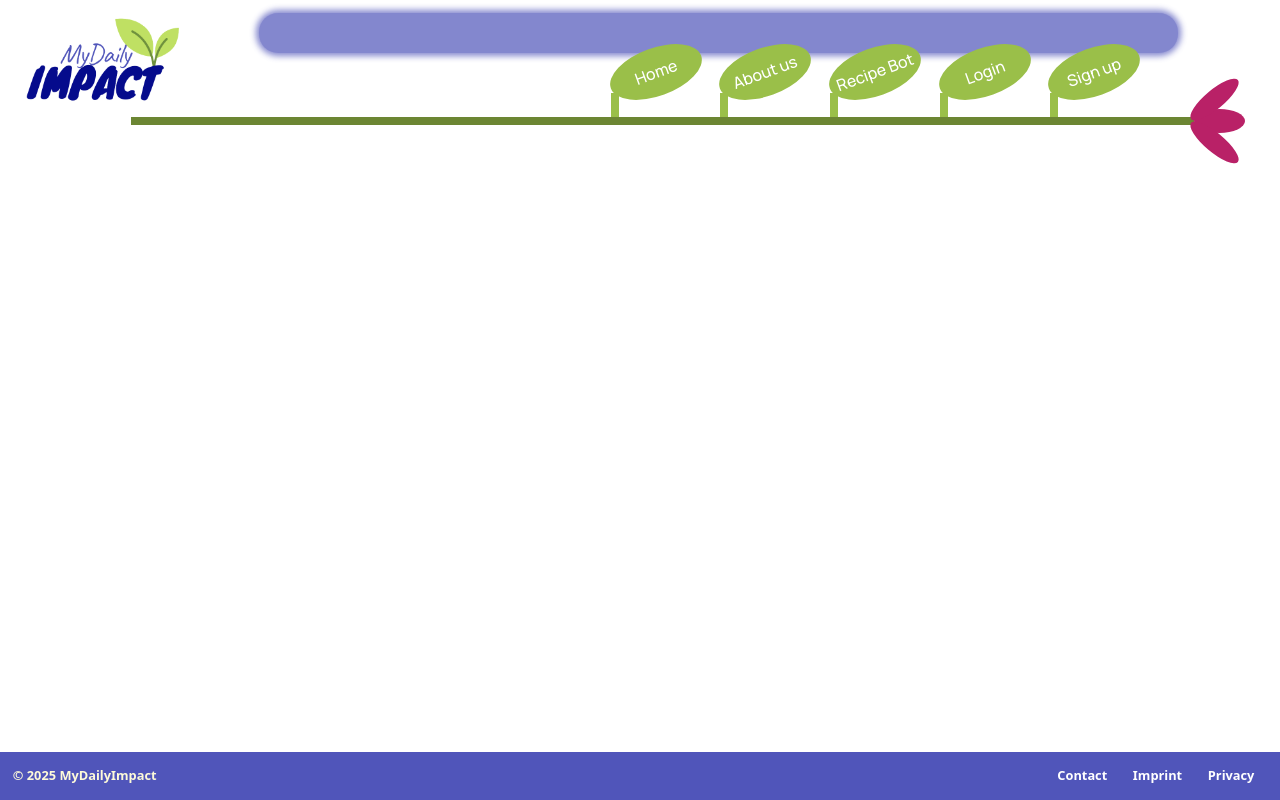
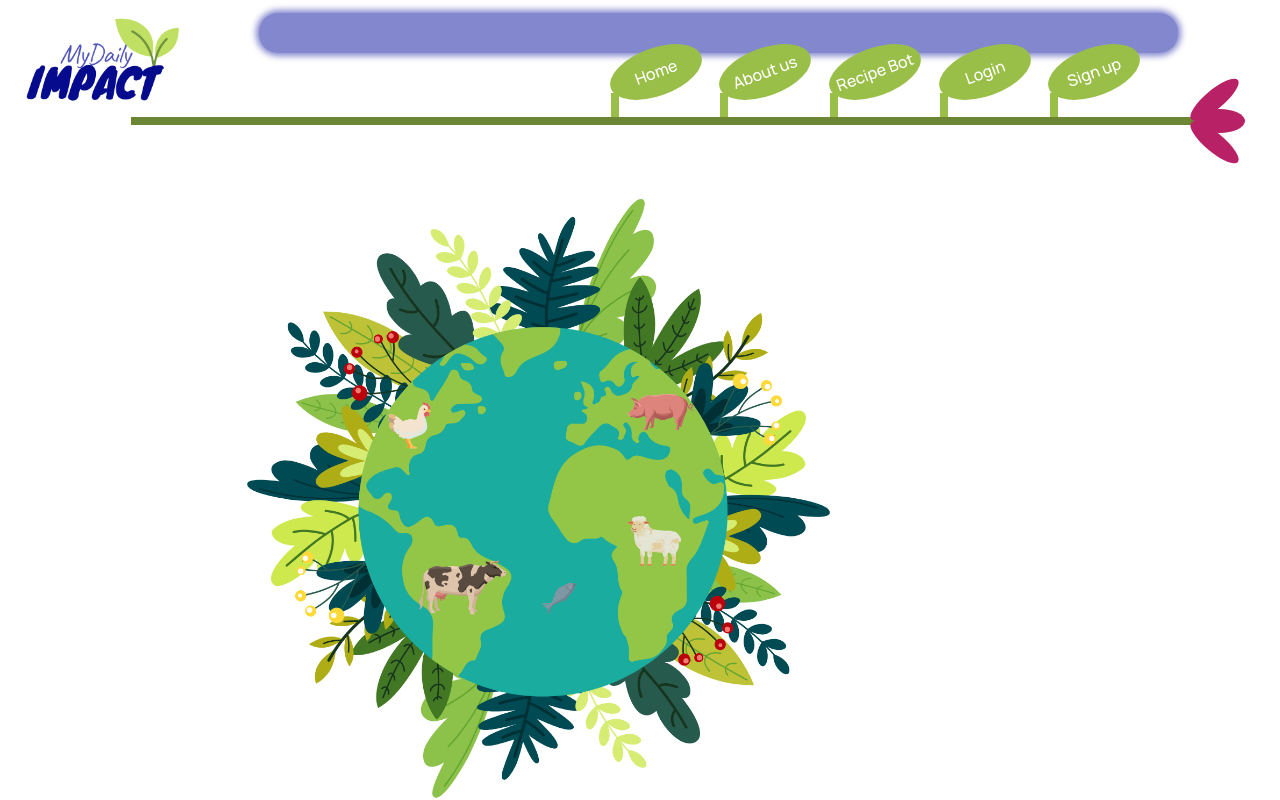
Before and after one commit to TechLabs-Remote-Bootcamp/WS24-MyDailyImpact, a React (Vite) app in the folder mdi-react/: page /meal-history in a window 1280 px wide. Shown: the top 800 px of the page. Built offline with nearby package versions, Linux system fonts and the light colour scheme; a web font is replaced by a local one.

Commit message:
docs: added folders and pages for user logged in

```diff
--- a/mdi-react/src/App.jsx
+++ b/mdi-react/src/App.jsx
@@ -9,12 +9,14 @@ import About from "../src/components/pages/About/About";
 import RecipeBot from "../src/components/pages/RecipeBot/RecipeBot";
 import Login from "../src/components/pages/Login/Login";
 import SignUp from "../src/components/pages/SignUp/SignUp";
-// import Navbar from "../src/components/core/Navbar/Navbar";
 import ContactUs from "./components/pages/ContactUs/ContactUs";
 import Imprint from "../src/components/pages/Imprint/Imprint";
 import Privacy from "../src/components/pages/Privacy/Privacy";
+import ForgotPassword from "../src/components/pages/ForgotPassword/ForgotPassword";
 import Dashboard from "../src/components/pages/Dashboard/Dashboard";
-import ForgotPassword from "../src/components/pages/ForgotPassword/ForgotPassword";
+import MealLog from "../src/components/pages/MealLog/MealLog";
+import MealHistory from "../src/components/pages/MealHistory/MealHistory";
+import Profile from "../src/components/pages/Profile/Profile";
 
 export default function App() {
   return (
@@ -22,9 +24,6 @@ export default function App() {
       <div className="head">
         <Header />
       </div>
-      {/* <div className="navbarFlower">
-        <Navbar /> */}
-      {/* </div> */}
       <div className="content">
         <Routes className="content">
           <Route path="/" element={<Home />}></Route>
@@ -38,6 +37,9 @@ export default function App() {
           <Route path="/recipeBot" element={<RecipeBot />}></Route>
           <Route path="/forgot-password" element={<ForgotPassword />}></Route>
           <Route path="/dashboard" element={<Dashboard />}></Route>
+          <Route path="/meal-log" element={<MealLog />}></Route>
+          <Route path="/meal-history" element={<MealHistory />}></Route>
+          <Route path="/profile" element={<Profile />}></Route>
         </Routes>
       </div>
       <div className="foot">
--- a/mdi-react/src/components/core/Header/Header.jsx
+++ b/mdi-react/src/components/core/Header/Header.jsx
@@ -2,7 +2,7 @@ import styles from "./Header.module.scss";
 import logo from "../../../images/MDI_logo.png";
 import { NavLink, useNavigate } from "react-router-dom";
 import { Dropdown } from "react-bootstrap";
-import { useState } from "react";
+import { useState, useEffect } from "react";
 import { useAuth } from "../../../hooks/useAuth";
 
 export default function Header() {
@@ -10,17 +10,15 @@ export default function Header() {
   const { isAuthenticated, user, logout } = useAuth();
   const navigate = useNavigate();
 
+  const [authState, setAuthState] = useState(isAuthenticated);
+
+  useEffect(() => {
+    setAuthState(isAuthenticated);
+  }, [isAuthenticated]);
+
+  const renderNavItems = () => {
+    if (authState) {
       return (
-    <>
-      <header id={styles["header-desktop"]}>
-        <div className={styles.desktopHead}>
-          <div className={styles["flower-header-grid"]}>
-            <NavLink to="/" className={styles.logo}>
-              <img src={logo} />
-            </NavLink>
-            <div className={styles["heaven-stripe"]}></div>
-            <nav className={styles.leaves}>
-              {isAuthenticated ? (
         <>
           <li className={styles.single}>
             <NavLink to="/dashboard" className={styles["leaf-surface"]}>
@@ -35,10 +33,7 @@ export default function Header() {
             <div className={styles["leaf-stem"]}></div>
           </li>
           <li className={styles.single}>
-                    <NavLink
-                      to="/meal-history"
-                      className={styles["leaf-surface"]}
-                    >
+            <NavLink to="/meal-history" className={styles["leaf-surface"]}>
               <span>Meal History</span>
             </NavLink>
             <div className={styles["leaf-stem"]}></div>
@@ -56,7 +51,9 @@ export default function Header() {
             <div className={styles["leaf-stem"]}></div>
           </li>
         </>
-              ) : (
+      );
+    }
+    return (
       <>
         <li className={styles.single}>
           <NavLink to="/" className={styles["leaf-surface"]}>
@@ -89,34 +86,12 @@ export default function Header() {
           <div className={styles["leaf-stem"]}></div>
         </li>
       </>
-              )}
-            </nav>
-            <div className={styles["plant-stem"]}></div>
-            <div className={styles.blossom}>
-              <div className={styles["b-1"]}></div>
-              <div className={styles["b-2"]}></div>
-              <div className={styles["b-3"]}></div>
-            </div>
-          </div>
-        </div>
-      </header>
-      <header id={styles["header-mobile"]}>
-        <div className={styles.desktopMobile}>
-          <Dropdown
-            className={styles.menuContainer}
-            show={isOpen}
-            onToggle={(isOpen) => setIsOpen(isOpen)}
-          >
-            <Dropdown.Toggle
-              variant="transparent"
-              id="nav-dropdown"
-              className={styles.menuButton}
-            >
-              ☰
-            </Dropdown.Toggle>
+    );
+  };
 
-            <Dropdown.Menu className={styles.dropdownMenu}>
-              {isAuthenticated ? (
+  const renderDropdownItems = () => {
+    if (authState) {
+      return (
         <>
           <Dropdown.Item
             as={NavLink}
@@ -159,7 +134,9 @@ export default function Header() {
             Profile
           </Dropdown.Item>
         </>
-              ) : (
+      );
+    }
+    return (
       <>
         <Dropdown.Item
           as={NavLink}
@@ -202,13 +179,51 @@ export default function Header() {
           Sign up
         </Dropdown.Item>
       </>
-              )}
+    );
+  };
+
+  return (
+    <>
+      <header id={styles["header-desktop"]}>
+        <div className={styles.desktopHead}>
+          <div className={styles["flower-header-grid"]}>
+            <NavLink to="/" className={styles.logo}>
+              <img src={logo} alt="logo" />
+            </NavLink>
+            <div className={styles["heaven-stripe"]}></div>
+            <nav className={styles.leaves}>{renderNavItems()}</nav>
+            <div className={styles["plant-stem"]}></div>
+            <div className={styles.blossom}>
+              <div className={styles["b-1"]}></div>
+              <div className={styles["b-2"]}></div>
+              <div className={styles["b-3"]}></div>
+            </div>
+          </div>
+        </div>
+      </header>
+      <header id={styles["header-mobile"]}>
+        <div className={styles.desktopMobile}>
+          <Dropdown
+            className={styles.menuContainer}
+            show={isOpen}
+            onToggle={(isOpen) => setIsOpen(isOpen)}
+          >
+            <Dropdown.Toggle
+              variant="transparent"
+              id="nav-dropdown"
+              className={styles.menuButton}
+            >
+              ☰
+            </Dropdown.Toggle>
+
+            <Dropdown.Menu className={styles.dropdownMenu}>
+              {renderDropdownItems()}
             </Dropdown.Menu>
           </Dropdown>
 
-          <div className={styles.logo}>
-            <img src={logo} alt="Logo" />
-          </div>
+          <NavLink to="/" className={styles.logo}>
+            <img src={logo} alt="logo" />
+          </NavLink>
         </div>
       </header>
     </>
--- /dev/null
+++ b/mdi-react/src/components/pages/MealHistory/MealHistory.jsx
@@ -0,0 +1,15 @@
+import Content_LR from "../../core/ContentLR/Content_LR.jsx";
+import LC_bigImage from "../../core/LC/LC_bigImage.jsx";
+
+export default function MealHistory() {
+  return (
+    <Content_LR
+      LeftComponent={
+        <LC_bigImage rotationOn={false} overflowText="My Daily Impact" />
+      }
+      RightComponent={
+        <></>
+      }
+    />
+  );
+}
--- /dev/null
+++ b/mdi-react/src/components/pages/MealLog/MealLog.jsx
@@ -0,0 +1,13 @@
+import Content_LR from "../../core/ContentLR/Content_LR.jsx";
+import LC_bigImage from "../../core/LC/LC_bigImage.jsx";
+
+export default function MealLog() {
+  return (
+    <Content_LR
+      LeftComponent={
+        <LC_bigImage rotationOn={false} overflowText="My Daily Impact" />
+      }
+      RightComponent={<></>}
+    />
+  );
+}
--- /dev/null
+++ b/mdi-react/src/components/pages/Profile/Profile.jsx
@@ -0,0 +1,13 @@
+import Content_LR from "../../core/ContentLR/Content_LR.jsx";
+import LC_bigImage from "../../core/LC/LC_bigImage.jsx";
+
+export default function Profile() {
+  return (
+    <Content_LR
+      LeftComponent={
+        <LC_bigImage rotationOn={false} overflowText="My Daily Impact" />
+      }
+      RightComponent={<></>}
+    />
+  );
+}
```
Lines whose indentation alone changed are shown as unchanged.
